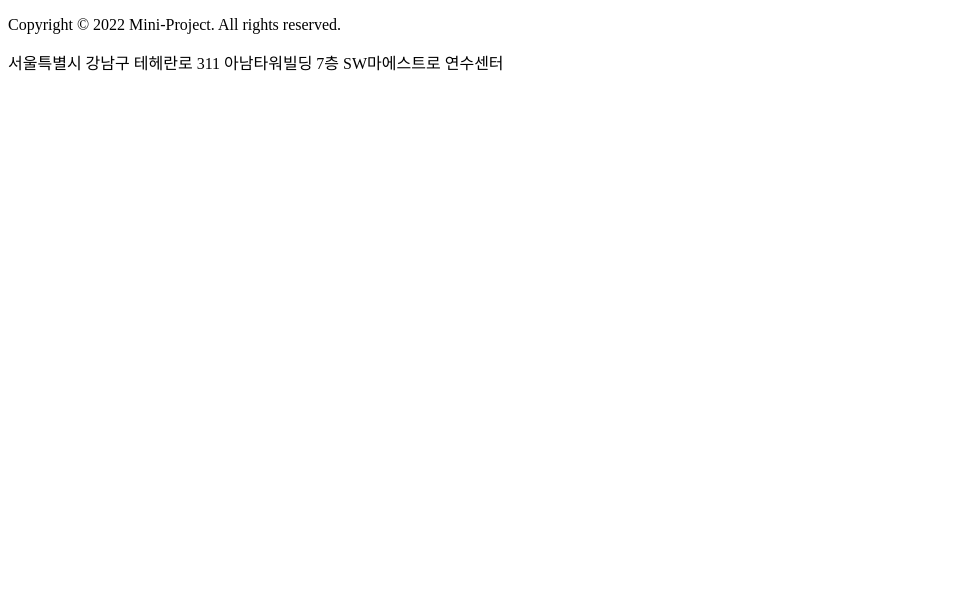
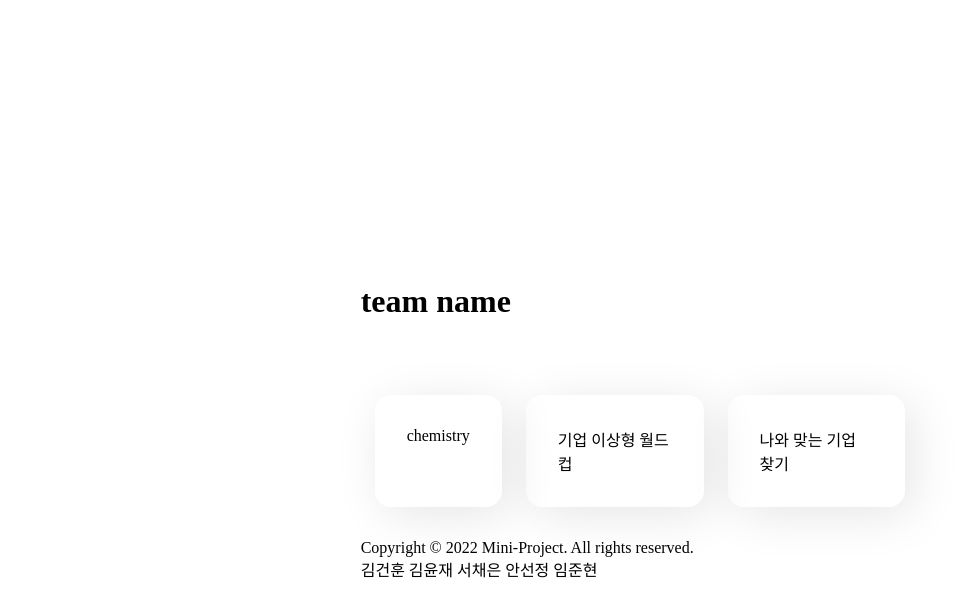
Before and after one commit to sunjungAn/soma-miniproject, a plain HTML site: page index.html in a window 1280 px wide. Shown: the whole page, without its empty margins (0-968 px from the left). Drawn offline with Linux system fonts and the light colour scheme.

Commit message:
Docs: Add style.css
body: Make a new css file for home

Docs: Fix index.html

body: Make some cards for test

Design: Add design

body: Add overall display design card design

```diff
--- a/index.html
+++ b/index.html
@@ -1,22 +1,26 @@
 <!DOCTYPE html>
 <html lang="en">
   <head>
-  <meta charset="UTF-8">
-  <meta name="viewport" content="width=device-width, initial-scale=1.0">
+    <meta charset="UTF-8" />
+    <meta name="viewport" content="width=device-width, initial-scale=1.0" />
     <!-- <meta http-equiv="X-UA-Compatible" content="IE=edge"> -->
+    <link rel="stylesheet" href="style.css" />
     <title>Mini-Project</title>
   </head>
   <body>
-
     <div class="container">
       <!-- header -->
       <header class="header">
-
+        <h1><a href="#">team name</a></h1>
       </header>
 
       <!-- main -->
       <main class="main">
-
+        <div class="container_cards">
+          <div class="item" id="chemi">chemistry</div>
+          <div class="item" id="ideal">기업 이상형 월드컵</div>
+          <div class="item" id="fighter">나와 맞는 기업 찾기</div>
+        </div>
       </main>
 
       <!-- footer -->
@@ -25,10 +29,9 @@
           <p>Copyright © 2022 Mini-Project. All rights reserved.</p>
         </div>
         <div class="address">
-        <p>서울특별시 강남구 테헤란로 311 아남타워빌딩 7층 SW마에스트로 연수센터</p>
+          <p>김건훈 김윤재 서채은 안선정 임준현</p>
         </div>
       </footer>
-
     </div>
   </body>
 </html>
--- /dev/null
+++ b/style.css
@@ -0,0 +1,75 @@
+* {
+  margin: 0;
+  padding: 0;
+}
+
+a {
+  text-decoration: none;
+  color: black;
+}
+
+.container {
+  min-width: 80vw;
+  display: grid;
+  place-content: center;
+  min-height: 100vh;
+  margin: 2rem;
+  /* grid-template-rows: repeat(3, 1fr); */
+}
+
+.container_cards {
+  padding-block: 2rem;
+  width: min(95%, 70rem);
+  margin-inline: auto;
+
+  display: grid;
+  gap: 1.5rem;
+  grid-template-areas:
+    "one"
+    "two"
+    "three";
+}
+
+.item {
+  /* border: solid; */
+  padding: 2rem;
+  border-radius: 1rem;
+  box-shadow: 0.5rem 0.5rem 3rem 0rem rgba(0, 0, 0, 0.1);
+  max-width: 50ch;
+  max-height: 100rem;
+
+  transition: transform 500ms ease;
+}
+
+.item:hover,
+.item:focus-within {
+  transform: scale(1.05);
+}
+
+.item:nth-child(1) {
+  grid-area: one;
+}
+
+.item:nth-child(2) {
+  grid-area: two;
+}
+
+.item:nth-child(3) {
+  grid-area: three;
+}
+
+@media (min-width: 500px) {
+  .container_cards {
+    grid-template-areas: "one two three";
+  }
+}
+
+header {
+  height: 80px;
+}
+
+header h1 {
+  float: left;
+  width: 100%;
+  height: 80px;
+}
```
Lines whose indentation alone changed are shown as unchanged.
